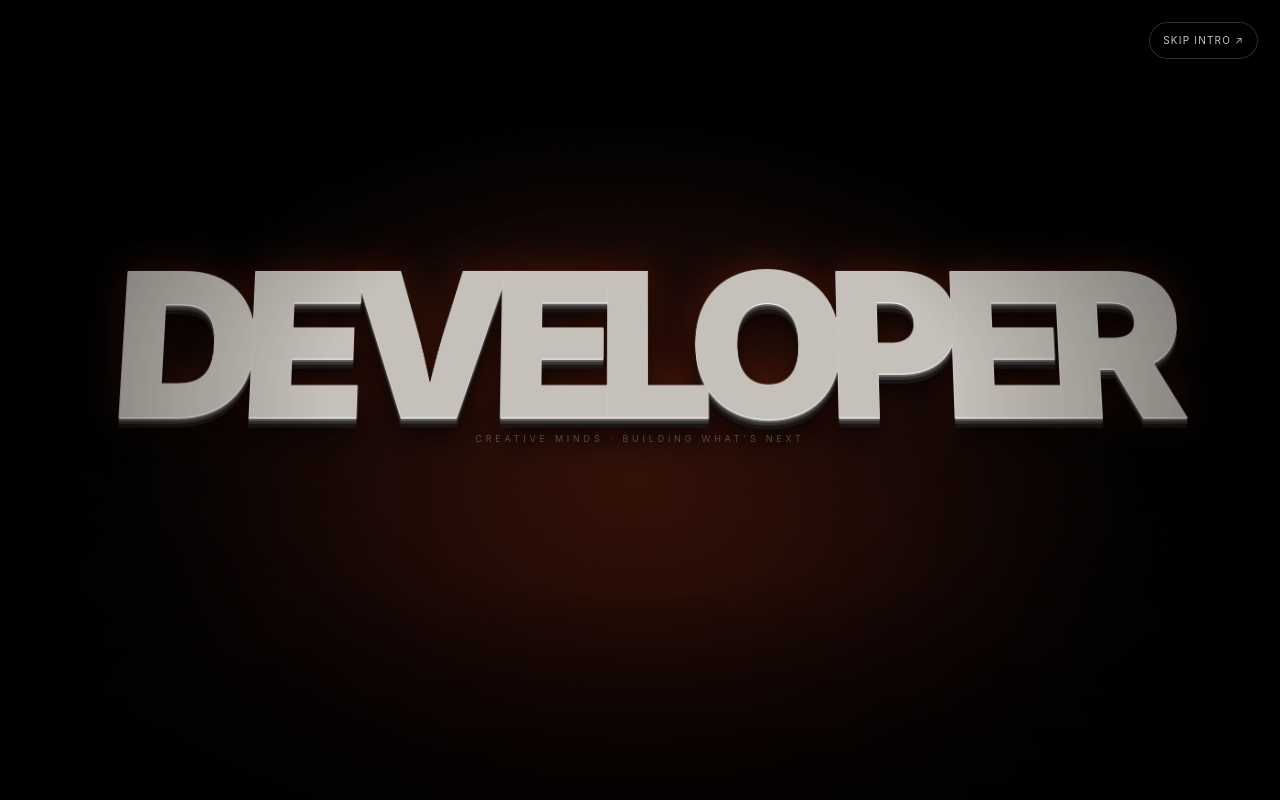
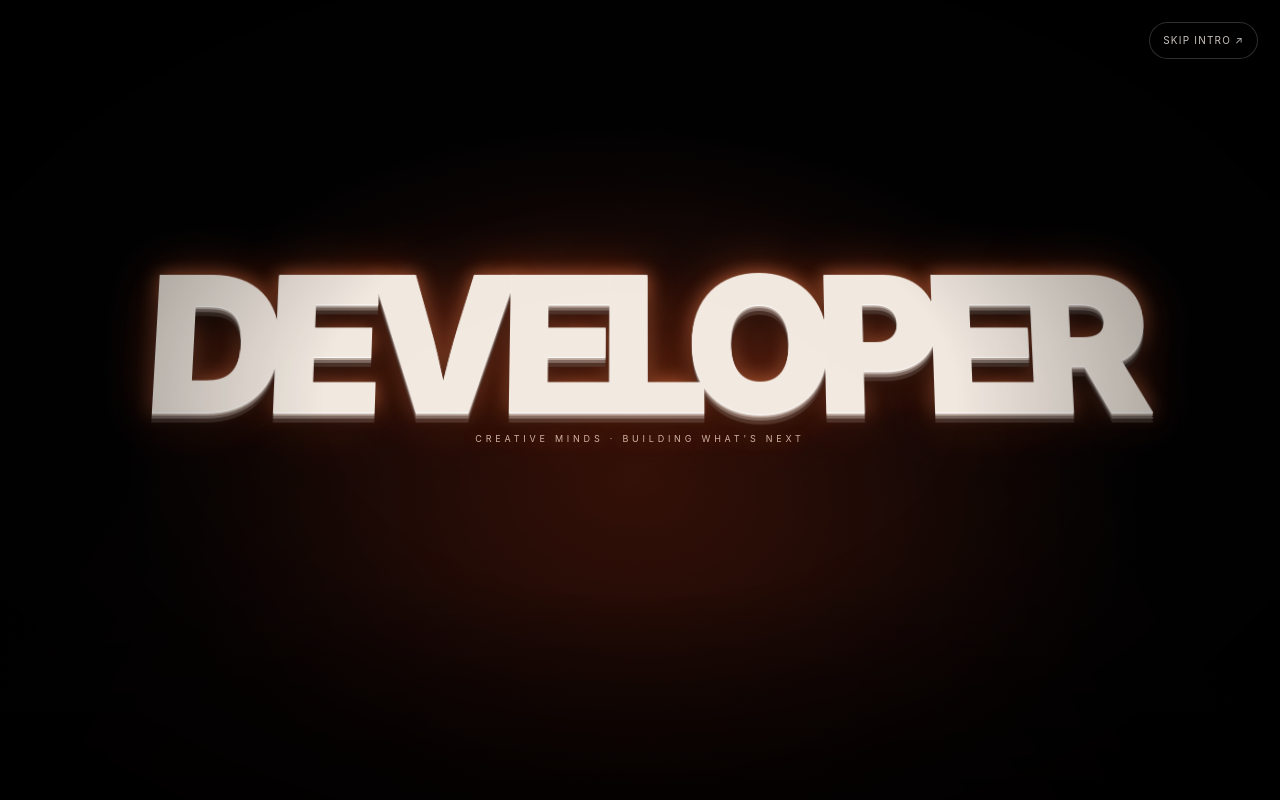
Before and after one commit to NagaSatyaSaiArunKumarMothukuri/nagasatyasaiarunkumarmothukuri.github.io, a plain HTML site: page index.html in a window 1280 px wide. Shown: the top 800 px of the page. Drawn offline with Linux system fonts and the light colour scheme.

Commit message:
Improve visibility of cinematic background typography

```diff
--- a/index.html
+++ b/index.html
@@ -129,6 +129,32 @@ body{background:radial-gradient(ellipse at 15% 0%,rgba(255,91,31,.16),transparen
 #arun-intro .cinema-title{filter:drop-shadow(0 16px 14px rgba(0,0,0,.75));-webkit-text-stroke:1px rgba(255,255,255,.08)}
 #arun-portrait-reveal{filter:drop-shadow(0 0 32px rgba(255,99,48,.34))}
 @media(max-width:600px){#arun-intro .cinema-title{top:37%}}
+
+/* Keep the cinematic background typography clearly readable behind the portrait */
+#arun-intro .cinema-title{
+ z-index:2!important;
+ color:#f0e8df!important;
+ opacity:1!important;
+ -webkit-text-fill-color:#f0e8df;
+ text-shadow:
+  0 1px 0 #fff,
+  0 3px 0 #b7aaa0,
+  0 6px 0 #71645d,
+  0 10px 0 #382a24,
+  0 16px 28px rgba(0,0,0,.92),
+  0 0 18px rgba(255,132,78,.72),
+  0 0 52px rgba(255,91,35,.42)!important;
+ mix-blend-mode:screen;
+}
+#arun-intro .cinema-subtitle{
+ z-index:2!important;
+ color:rgba(255,224,205,.78)!important;
+ text-shadow:0 2px 12px rgba(255,103,51,.55),0 2px 8px #000;
+}
+#arun-intro .cinema-title{font-size:clamp(3.3rem,15vw,12rem)}
+@media(max-width:600px){
+ #arun-intro .cinema-title{font-size:16vw;letter-spacing:-.085em}
+}
 </style></head><body>
 <nav class="nav"><a class="brand" href="#home">Arun<span>.</span></a><button class="menu" id="menu" aria-label="Open navigation" aria-expanded="false">☰</button><div class="links" id="links"><a href="#home">Home</a><a href="#about">About</a><a href="#skills">Skills</a><a href="#services">For Students</a><a href="#projects">Examples</a><a href="#achievements">Achievements</a><a href="#learning">Learning</a><a href="#ai">Arun's AI</a><a href="#contact">Contact</a></div></nav>
 <main>
```
